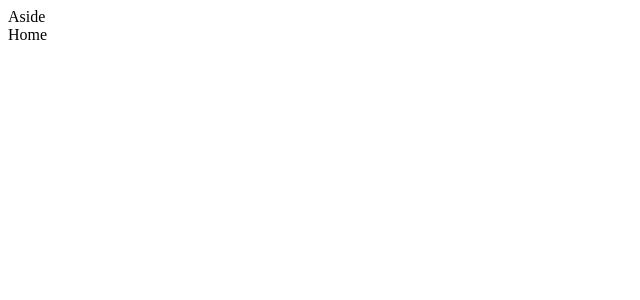
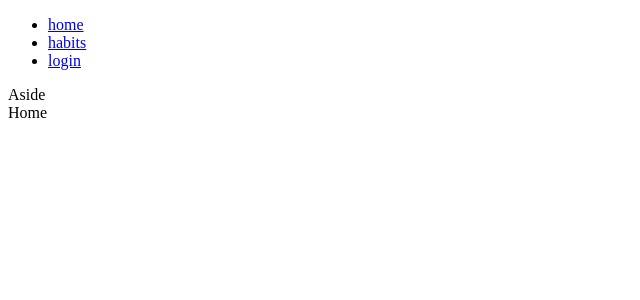
Before and after one commit to sailenser/tracker-vue, a Vue app: page / in a window 1280 px wide. Shown: the top 300 px of the page, without its empty margins (0-640 px from the left). Built offline with nearby package versions, Linux system fonts and the light colour scheme.

Commit message:
withdrawal of routes

```diff
--- a/src/layouts/DashboardLayout.vue
+++ b/src/layouts/DashboardLayout.vue
@@ -1,9 +1,27 @@
 <template>
   <main class="page-content">
+    <nav>
+      <ul>
+        <li
+            v-for="item in menuItems"
+            :key="item.route"
+        >
+          <router-link
+              :to="{ name: item.route }"
+              class="nav-link"
+              active-class="active"
+          >
+            {{ item.title }}
+          </router-link>
+        </li>
+      </ul>
+    </nav>
+
     <div class="page-content__wrapper">
       <div class="page-aside page-content__aside">
         Aside
       </div>
+
       <div class="page-content__stage">
         <slot />
       </div>
@@ -11,8 +29,22 @@
   </main>
 </template>
 
-<script setup>
+<script setup lang="ts">
+import { ref } from 'vue'
+
 defineOptions({
   name: 'DashboardLayout',
 })
+
+interface MenuItem {
+  route: string
+  title: string
+  exact: boolean
+}
+
+const menuItems = ref<MenuItem[]>([
+  { route: 'home', title: 'home', exact: true },
+  { route: 'habits', title: 'habits', exact: true },
+  { route: 'login', title: 'login', exact: true },
+])
 </script>
```
